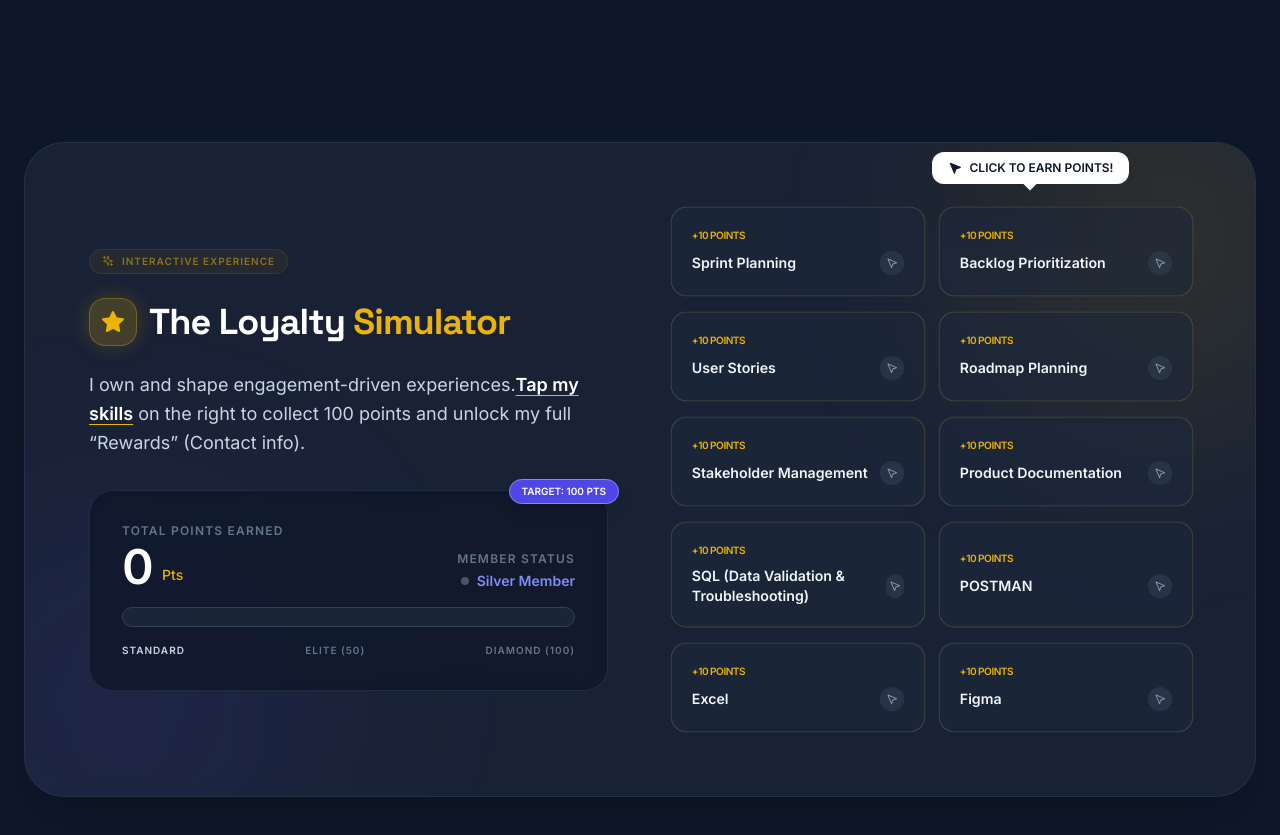
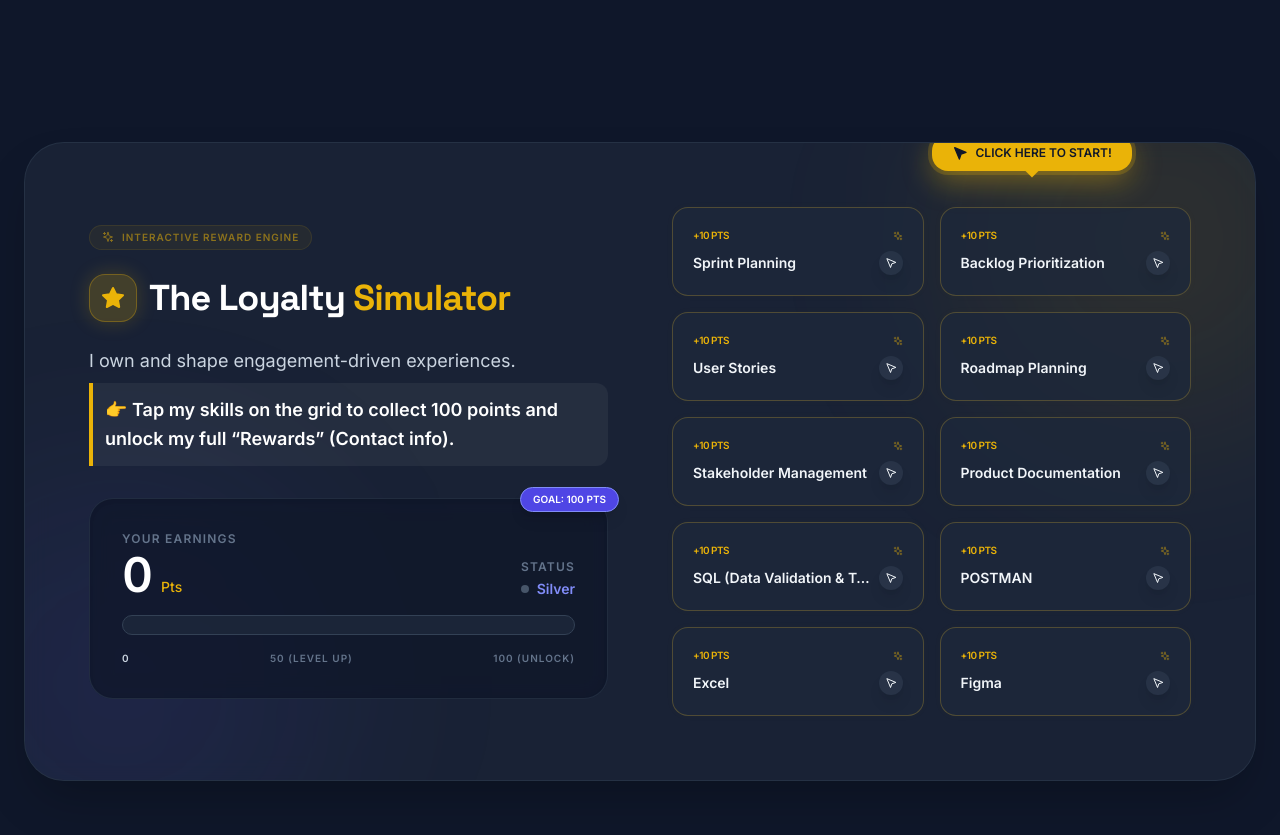
Before and after one commit to AWONGWY10/CVport, a React (Vite) app: page / in a window 1280 px wide. Shown: the part 1680-2515 px from the top of the page. Built offline with nearby package versions, Linux system fonts and the light colour scheme.

Commit message:
Update LoyaltySim.tsx

```diff
--- a/components/LoyaltySim.tsx
+++ b/components/LoyaltySim.tsx
@@ -1,6 +1,5 @@
 
 import React, { useState } from 'react';
-// Fixed: Removed incorrect 'pointer' import as it is not exported by 'lucide-react' and is unused in this component.
 import { Star, Gift, Trophy, ArrowRight, MousePointer2, CheckCircle2, Sparkles } from 'lucide-react';
 import { SKILLS_DATA, PERSONAL_INFO } from '../constants';
 
@@ -34,7 +33,7 @@ const LoyaltySim: React.FC = () => {
           <div className="relative z-10 grid lg:grid-cols-2 gap-16 items-center">
             <div>
               <div className="inline-flex items-center gap-2 px-3 py-1 bg-yellow-500/10 text-yellow-500 rounded-full text-[10px] font-black uppercase tracking-widest mb-6 border border-yellow-500/20 animate-pulse">
-                <Sparkles size={12} /> Interactive Experience
+                <Sparkles size={12} /> Interactive Reward Engine
               </div>
 
               <div className="flex items-center gap-3 mb-6">
@@ -46,27 +45,29 @@ const LoyaltySim: React.FC = () => {
 
               <p className="text-slate-300 text-lg mb-8 leading-relaxed">
                 I own and shape engagement-driven experiences.
-                <span className="text-white font-bold underline decoration-yellow-500 underline-offset-4">Tap my skills</span> on the right to collect 100 points and unlock my full “Rewards” (Contact info).
+                <span className="text-white font-bold block mt-2 p-3 bg-white/5 border-l-4 border-yellow-500 rounded-r-xl">
+                    👉 Tap my skills on the grid to collect 100 points and unlock my full “Rewards” (Contact info).
+                </span>
               </p>
 
               <div className="bg-slate-900/80 rounded-3xl p-8 border border-slate-700/50 backdrop-blur-md shadow-inner relative group">
                 {/* Visual Progress Goal Indicator */}
                 <div className="absolute -top-3 -right-3 bg-indigo-600 text-white text-[10px] font-black px-3 py-1 rounded-full shadow-lg border border-indigo-400 z-20">
-                    TARGET: 100 PTS
+                    GOAL: 100 PTS
                 </div>
 
                 <div className="flex justify-between items-end mb-4">
                   <div>
-                    <div className="text-slate-500 text-xs font-bold uppercase tracking-widest mb-1">Total Points Earned</div>
-                    <div className="text-5xl font-black text-white flex items-baseline gap-2 transition-all">
-                      {points} <span className="text-sm font-medium text-yellow-500 animate-bounce">Pts</span>
+                    <div className="text-slate-500 text-xs font-bold uppercase tracking-widest mb-1">Your Earnings</div>
+                    <div className="text-5xl font-black text-white flex items-baseline gap-2 transition-all tabular-nums">
+                      {points} <span className="text-sm font-medium text-yellow-500">Pts</span>
                     </div>
                   </div>
                   <div className="text-right">
-                    <div className="text-slate-500 text-xs font-bold uppercase tracking-widest mb-1">Member Status</div>
+                    <div className="text-slate-500 text-xs font-bold uppercase tracking-widest mb-1">Status</div>
                     <div className="text-sm font-bold text-indigo-400 flex items-center gap-2 justify-end">
                       <div className={`w-2 h-2 rounded-full ${unlocked ? 'bg-emerald-400 shadow-[0_0_8px_#34d399]' : 'bg-slate-600'}`}></div>
-                      {unlocked ? 'Diamond Member' : points >= 50 ? 'Gold Member' : 'Silver Member'}
+                      {unlocked ? 'Diamond Elite' : points >= 50 ? 'Gold' : 'Silver'}
                     </div>
                   </div>
                 </div>
@@ -79,9 +80,9 @@ const LoyaltySim: React.FC = () => {
                 </div>
 
                 <div className="mt-4 flex justify-between text-[10px] font-black text-slate-500 uppercase tracking-widest">
-                  <span className={points >= 0 ? 'text-slate-300' : ''}>Standard</span>
-                  <span className={points >= 50 ? 'text-indigo-400' : ''}>Elite (50)</span>
-                  <span className={points >= 100 ? 'text-yellow-500' : ''}>Diamond (100)</span>
+                  <span className={points >= 0 ? 'text-slate-300' : ''}>0</span>
+                  <span className={points >= 50 ? 'text-indigo-400' : ''}>50 (Level Up)</span>
+                  <span className={points >= 100 ? 'text-yellow-500' : ''}>100 (Unlock)</span>
                 </div>
               </div>
 
@@ -89,21 +90,21 @@ const LoyaltySim: React.FC = () => {
                 <div className="mt-8 animate-in fade-in slide-in-from-bottom-4 duration-1000 flex items-center gap-3 text-emerald-400 font-bold bg-emerald-400/10 p-5 rounded-2xl border border-emerald-400/30">
                   <Trophy size={24} className="animate-bounce" />
                   <div>
-                    <div className="text-sm">Achievement Unlocked!</div>
-                    <div className="text-xs opacity-80">You've successfully simulated a high-engagement user journey.</div>
+                    <div className="text-sm">Reward Unlocked!</div>
+                    <div className="text-xs opacity-80">You've successfully completed the loyalty loop.</div>
                   </div>
                 </div>
               )}
             </div>
 
-            <div className="relative">
+            <div className="relative min-h-[400px]">
               {!unlocked ? (
                 <div className="relative">
-                  {/* Floating Hint for interaction */}
+                  {/* Floating Hand Hint for interaction */}
                   {points === 0 && (
-                    <div className="absolute -top-12 left-1/2 -translate-x-1/2 bg-white text-slate-900 px-4 py-2 rounded-xl text-xs font-black shadow-2xl flex items-center gap-2 animate-bounce z-30">
-                        <MousePointer2 size={14} fill="currentColor" /> CLICK TO EARN POINTS!
-                        <div className="absolute -bottom-1 left-1/2 -translate-x-1/2 w-3 h-3 bg-white rotate-45"></div>
+                    <div className="absolute -top-16 left-1/2 -translate-x-1/2 bg-yellow-500 text-slate-900 px-5 py-2.5 rounded-2xl text-xs font-black shadow-[0_10px_30px_rgba(234,179,8,0.4)] flex items-center gap-2 animate-bounce z-30 ring-4 ring-yellow-500/20">
+                        <MousePointer2 size={16} fill="currentColor" /> CLICK HERE TO START!
+                        <div className="absolute -bottom-1 left-1/2 -translate-x-1/2 w-3 h-3 bg-yellow-500 rotate-45"></div>
                     </div>
                   )}
 
@@ -113,59 +114,55 @@ const LoyaltySim: React.FC = () => {
                         key={i}
                         onClick={() => handleSkillClick(skill)}
                         disabled={clickedSkills.includes(skill)}
-                        className={`group relative p-5 rounded-2xl border text-left transition-all duration-500 transform hover:-translate-y-1 active:scale-95 ${
+                        className={`group relative p-5 rounded-2xl border text-left transition-all duration-300 transform active:scale-95 ${
                           clickedSkills.includes(skill)
-                            ? 'bg-emerald-500/10 border-emerald-500/30 text-emerald-400 cursor-default scale-95 opacity-80'
-                            : 'bg-slate-800/60 border-slate-700/80 text-slate-100 hover:border-yellow-500/50 hover:bg-slate-800 hover:shadow-[0_10px_30px_rgba(234,179,8,0.1)] animate-pulse-subtle'
+                            ? 'bg-emerald-500/10 border-emerald-500/20 text-emerald-400 cursor-default scale-95 opacity-60'
+                            : 'bg-slate-800/80 border-slate-700 text-slate-100 hover:border-yellow-500 hover:bg-slate-800 hover:-translate-y-1 hover:shadow-[0_10px_30px_rgba(234,179,8,0.15)] animate-glow-subtle'
                         }`}
                       >
-                        <div className={`text-[10px] font-black mb-2 uppercase tracking-tighter transition-colors ${clickedSkills.includes(skill) ? 'text-emerald-500/50' : 'text-yellow-500'}`}>
-                           {clickedSkills.includes(skill) ? 'Claimed' : '+10 Points'}
+                        <div className={`text-[10px] font-black mb-2 uppercase tracking-tighter flex items-center justify-between ${clickedSkills.includes(skill) ? 'text-emerald-500/50' : 'text-yellow-500'}`}>
+                           <span>{clickedSkills.includes(skill) ? 'Claimed' : '+10 Pts'}</span>
+                           {!clickedSkills.includes(skill) && <Sparkles size={10} className="animate-pulse" />}
                         </div>
-                        <div className="font-bold text-sm flex items-center justify-between">
-                          {skill}
+                        <div className="font-bold text-sm flex items-center justify-between gap-2">
+                          <span className="truncate">{skill}</span>
                           {clickedSkills.includes(skill) ? (
-                            <CheckCircle2 size={16} className="text-emerald-400" />
+                            <CheckCircle2 size={16} className="text-emerald-400 shrink-0" />
                           ) : (
-                            <div className="w-6 h-6 rounded-full bg-slate-700/50 flex items-center justify-center group-hover:bg-yellow-500/20 group-hover:text-yellow-500 transition-colors">
-                                <MousePointer2 size={12} className="opacity-50 group-hover:opacity-100" />
+                            <div className="w-6 h-6 rounded-full bg-slate-700/50 flex items-center justify-center group-hover:bg-yellow-500 group-hover:text-slate-900 transition-colors shrink-0 shadow-lg">
+                                <MousePointer2 size={12} />
                             </div>
                           )}
                         </div>
-
-                        {/* Flying point indicator on click (simplified placeholder for effect) */}
-                        {!clickedSkills.includes(skill) && (
-                            <div className="absolute inset-0 bg-yellow-500/0 group-active:bg-yellow-500/10 transition-colors rounded-2xl"></div>
-                        )}
                       </button>
                     ))}
                   </div>
                 </div>
               ) : (
-                <div className="bg-gradient-to-br from-indigo-600 via-indigo-700 to-purple-800 rounded-[2rem] p-10 text-white shadow-2xl transform rotate-1 hover:rotate-0 transition-transform duration-700 border border-white/10 relative overflow-hidden">
+                <div className="bg-gradient-to-br from-indigo-600 via-indigo-700 to-purple-800 rounded-[2.5rem] p-10 text-white shadow-2xl transform hover:scale-[1.02] transition-transform duration-500 border border-white/20 relative overflow-hidden h-full flex flex-col justify-center">
                   <div className="absolute top-0 right-0 p-8 opacity-10">
-                    <Trophy size={160} />
+                    <Trophy size={200} />
                   </div>
 
                   <div className="relative z-10">
                     <div className="flex justify-between items-start mb-10">
-                        <div className="p-4 bg-white/10 rounded-2xl backdrop-blur-xl border border-white/20">
-                            <Gift size={32} className="text-yellow-400" />
+                        <div className="p-4 bg-white/20 rounded-2xl backdrop-blur-xl border border-white/30 shadow-xl">
+                            <Gift size={32} className="text-yellow-300" />
                         </div>
-                        <div className="px-4 py-1.5 bg-yellow-500 text-slate-900 rounded-full text-[10px] font-black uppercase tracking-widest shadow-lg">Reward Unlocked</div>
+                        <div className="px-4 py-1.5 bg-yellow-500 text-slate-900 rounded-full text-[10px] font-black uppercase tracking-widest shadow-[0_5px_15px_rgba(234,179,8,0.3)]">Reward Unlocked</div>
                     </div>
 
-                    <h3 className="text-4xl font-black mb-4 leading-tight">Welcome to <br/>Diamond Tier!</h3>
+                    <h3 className="text-4xl font-black mb-4 leading-tight">Diamond Elite <br/>Access!</h3>
                     <p className="text-indigo-100 mb-10 leading-relaxed text-lg font-medium opacity-90">
-                        You've proven your engagement. As a token of appreciation, here is my direct line.
+                        Engagement pays off. Here is my direct contact for your next big product launch.
                     </p>
 
                     <div className="space-y-4">
                         <a href={`mailto:${PERSONAL_INFO.email}`} className="flex items-center justify-between bg-white text-indigo-900 p-5 rounded-2xl font-black hover:bg-yellow-50 transition-all shadow-xl hover:translate-x-2 group">
-                        Email Me Directly <ArrowRight size={20} className="group-hover:translate-x-1 transition-transform" />
+                            Email Me Directly <ArrowRight size={20} className="group-hover:translate-x-1 transition-transform" />
                         </a>
-                        <div className="flex items-center justify-center gap-3 p-4 bg-indigo-900/40 rounded-2xl border border-white/10 text-indigo-100 font-bold tracking-widest">
-                        <span className="opacity-50 text-xs">WHATSAPP / CALL:</span> {PERSONAL_INFO.phone}
+                        <div className="flex items-center justify-center gap-3 p-4 bg-indigo-900/40 rounded-2xl border border-white/10 text-indigo-100 font-bold tracking-widest text-sm">
+                            <span className="opacity-50 text-[10px]">MOBILE:</span> {PERSONAL_INFO.phone}
                         </div>
                     </div>
                   </div>
@@ -177,12 +174,12 @@ const LoyaltySim: React.FC = () => {
       </div>
 
       <style>{`
-        @keyframes pulse-subtle {
-          0%, 100% { transform: scale(1); border-color: rgba(51, 65, 85, 0.8); }
-          50% { transform: scale(1.02); border-color: rgba(234, 179, 8, 0.3); }
+        @keyframes glow-subtle {
+          0%, 100% { border-color: rgba(51, 65, 85, 0.6); box-shadow: 0 0 0 rgba(234, 179, 8, 0); }
+          50% { border-color: rgba(234, 179, 8, 0.4); box-shadow: 0 0 15px rgba(234, 179, 8, 0.05); }
         }
-        .animate-pulse-subtle {
-          animation: pulse-subtle 3s infinite ease-in-out;
+        .animate-glow-subtle {
+          animation: glow-subtle 3s infinite ease-in-out;
         }
       `}</style>
     </section>
```
